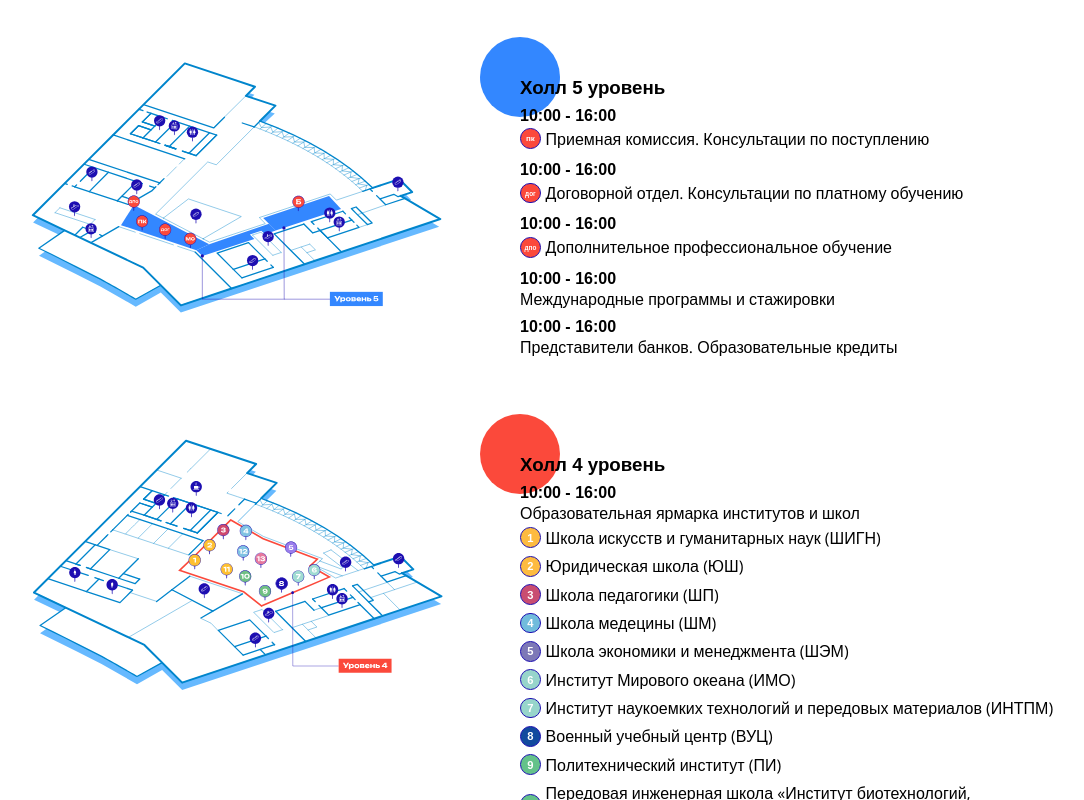
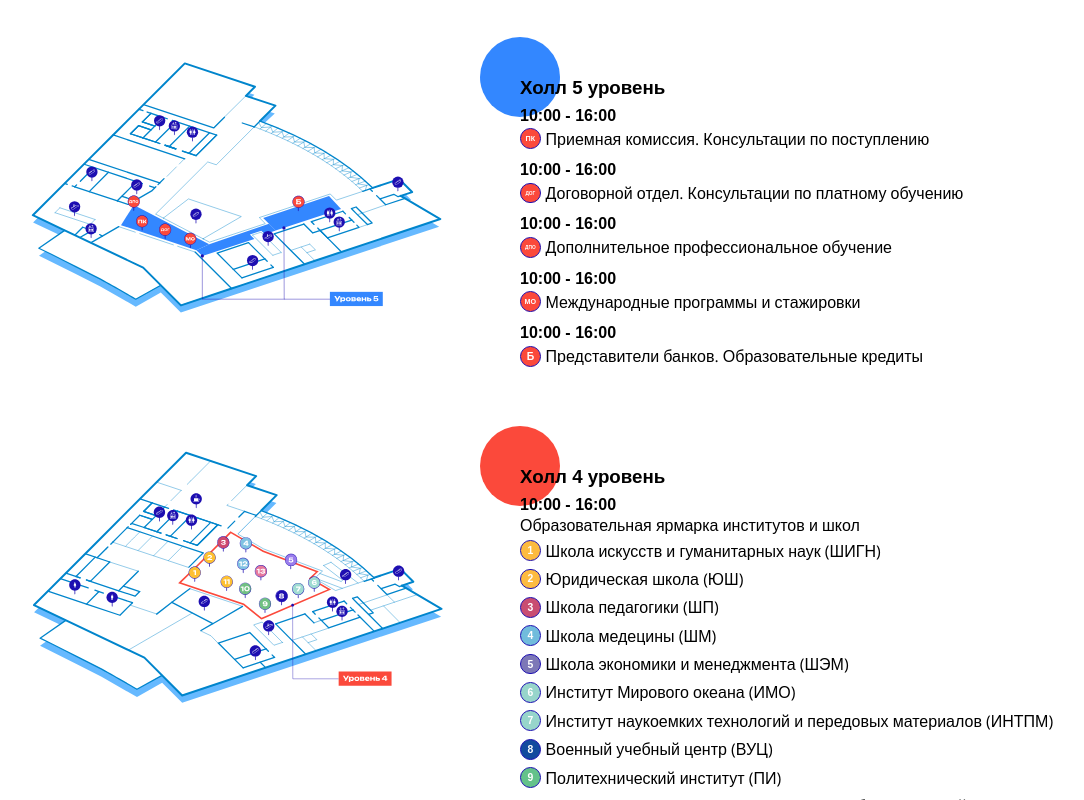
Before and after one commit to mazhugasergei/dod, a Next.js app: page /events in a window 1280 px wide. Shown: the part 680-1480 px from the top of the page, without its empty margins (128-1212 px from the left). Built offline with nearby package versions, Linux system fonts and the light colour scheme; a web font is replaced by a local one.

Commit message:
Add icons

```diff
--- a/src/pages/events/index.tsx
+++ b/src/pages/events/index.tsx
@@ -23,13 +23,13 @@ export default () => {
       const textLength = icon.innerText.length
       switch(textLength){
         case 1:
-          icon.style.fontSize = ".7rem"
+          icon.style.fontSize = ".65rem"
           break
         case 2:
-          icon.style.fontSize = ".5rem"
+          icon.style.fontSize = ".45rem"
           break
         case 3:
-          icon.style.fontSize = ".4rem"
+          icon.style.fontSize = ".3rem"
           break
       }
     })
@@ -71,23 +71,29 @@ export default () => {
                 <h3>Холл 5 уровень</h3>
                 <h4>10:00 - 16:00</h4>
                 <div className="flex">
-                  <h6 className="orange">пк</h6>
+                  <h6 className="orange">ПК</h6>
                   <p>Приемная комиссия. Консультации по поступлению</p>
                 </div>
                 <h4>10:00 - 16:00</h4>
                 <div className="flex">
-                  <h6 className="orange">дог</h6>
+                  <h6 className="orange">ДОГ</h6>
                   <p>Договорной отдел. Консультации по платному обучению</p>
                 </div>
                 <h4>10:00 - 16:00</h4>
                 <div className="flex">
-                  <h6 className="orange">дпо</h6>
+                  <h6 className="orange">ДПО</h6>
                   <p>Дополнительное профессиональное обучение</p>
                 </div>
                 <h4>10:00 - 16:00</h4>
+                <div className="flex">
+                  <h6 className="orange">МО</h6>
                 <p>Международные программы и стажировки</p>
+                </div>
                 <h4>10:00 - 16:00</h4>
+                <div className="flex">
+                  <h6 className="orange">Б</h6>
                 <p>Представители банков. Образовательные кредиты</p>
+                </div>
               </div>
             </div>
             <div className="item">
```
